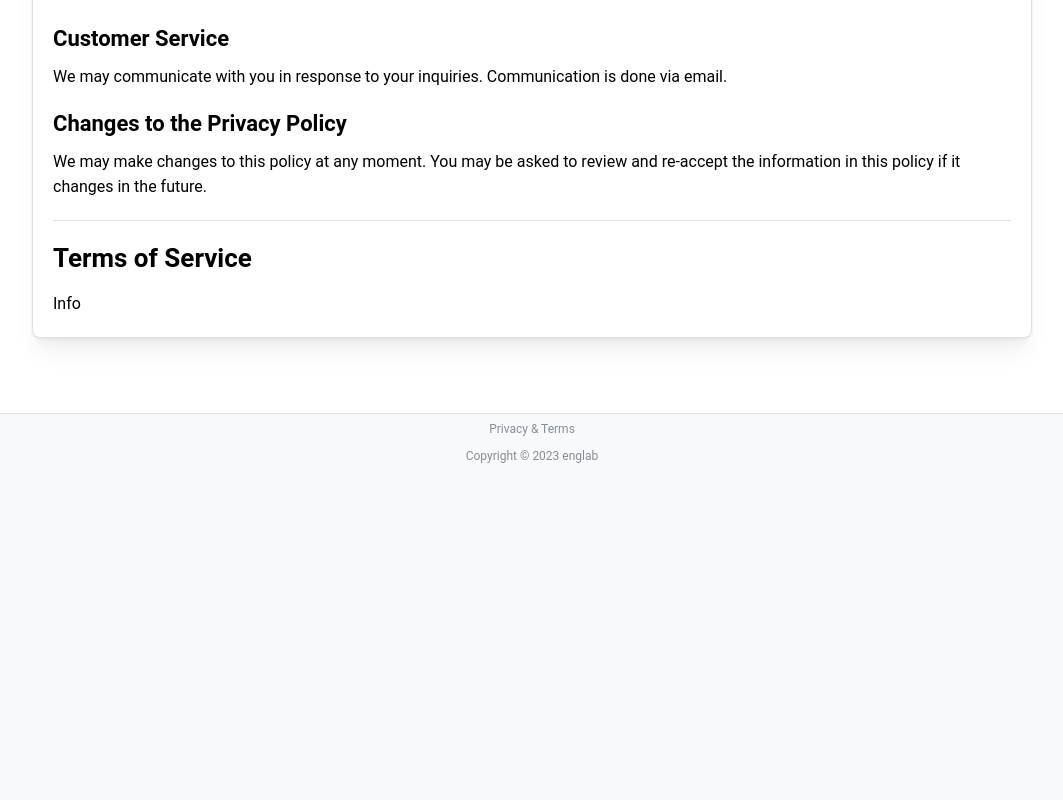
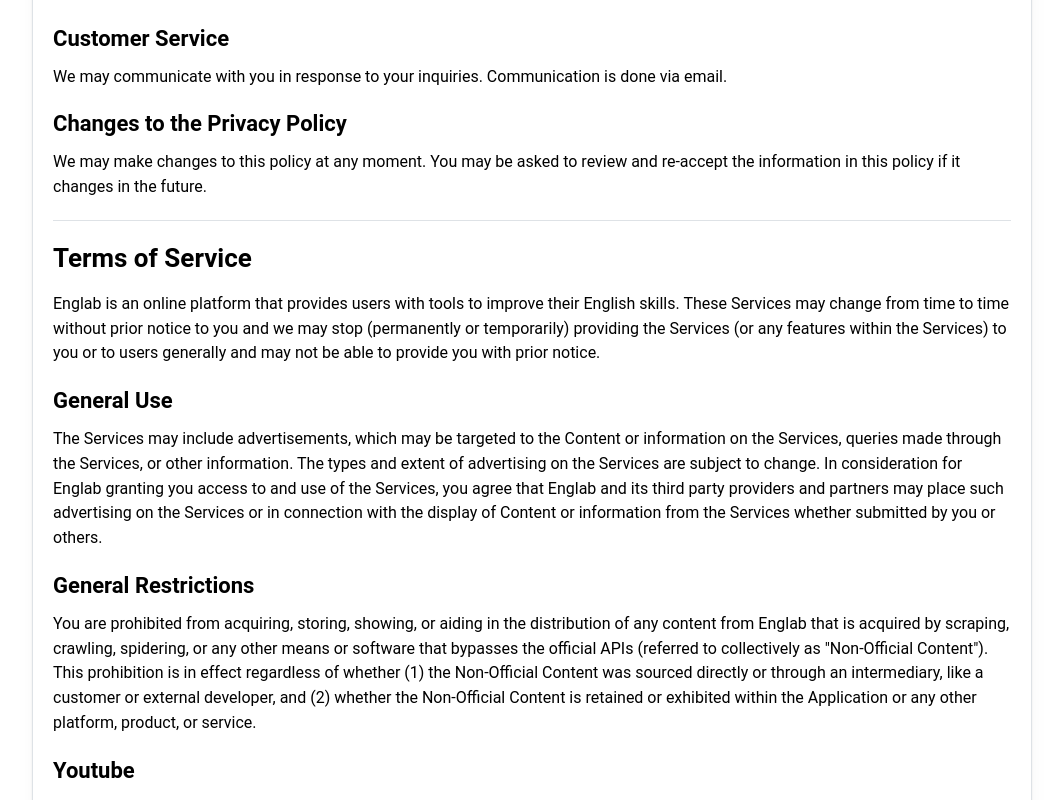
Before and after one commit to englabnet/website, a React (Vite) app: page /terms in a window 1280 px wide. Shown: the part 2000-2800 px from the top of the page, without its empty margins (108-1171 px from the left). Before the commit the page ends 2473 px from the top, so only its background shows below. Built offline with nearby package versions, Linux system fonts and the light colour scheme; a web font is replaced by a local one; what react-google-recaptcha-v3 would draw is missing.

Commit message:
added terms of service

```diff
--- a/src/pages/TermPage.jsx
+++ b/src/pages/TermPage.jsx
@@ -9,7 +9,7 @@
       <Title order={2}>Privacy Policy</Title>
       <Space h="md" />
       <Text>
-        Welcome to englab. Your privacy is important to us.
+        Welcome to Englab. Your privacy is important to us.
         This Privacy Policy provides information about the personal data we collect from you, how we use it,
         and how it is protected when you use our website.
         By using our site, you consent to our data practices.
@@ -135,7 +135,107 @@
       <Title order={2}>Terms of Service</Title>
       <Space h="md" />
       <Text>
-        Info
+        Englab is an online platform that provides users with tools to improve their English skills.
+        These Services may change from time to time without prior notice to you and we may stop (permanently or temporarily)
+        providing the Services (or any features within the Services) to you or to users generally and may not be able to provide you with prior notice.
+      </Text>
+      <Space h="lg" />
+      <Title order={3}>General Use</Title>
+      <Space h="xs" />
+      <Text>
+        The Services may include advertisements, which may be targeted to the Content or information on the Services,
+        queries made through the Services, or other information. The types and extent of advertising on the Services are
+        subject to change. In consideration for Englab granting you access to and use of the Services,
+        you agree that Englab and its third party providers and partners may place such advertising on the Services
+        or in connection with the display of Content or information from the Services whether submitted by you or others.
+      </Text>
+      <Space h="lg" />
+      <Title order={3}>General Restrictions</Title>
+      <Space h="xs" />
+      <Text>
+        You are prohibited from acquiring, storing, showing, or aiding in the distribution of any content from Englab
+        that is acquired by scraping, crawling, spidering, or any other means or software that bypasses the official APIs
+        (referred to collectively as &quot;Non-Official Content&quot;). This prohibition is in effect regardless of whether (1)
+        the Non-Official Content was sourced directly or through an intermediary, like a customer or external developer,
+        and (2) whether the Non-Official Content is retained or exhibited within the Application or any other platform,
+        product, or service.
+      </Text>
+      <Space h="lg" />
+      <Title order={3}>Youtube</Title>
+      <Space h="xs" />
+      <Text>
+        Englab uses YouTube API Services to gather content and to play videos.
+        As such, users are agreeing to be bound by the <Link target="_blank" to={'https://www.youtube.com/t/terms'}>YouTube Terms of Service</Link>.
+      </Text>
+      {/*<Space h="lg" />*/}
+      {/*<Title order={3}>Englab Account</Title>*/}
+      {/*<Space h="xs" />*/}
+      {/*<Text>*/}
+      {/*  TBD*/}
+      {/*</Text>*/}
+      <Space h="lg" />
+      <Title order={3}>Content Owner</Title>
+      <Space h="xs" />
+      <Text>
+        Content owners that wish to delete their content from Englab can do so by submitting a request via email.
+      </Text>
+      {/*<Space h="lg" />*/}
+      {/*<Title order={3}>Registration</Title>*/}
+      {/*<Space h="xs" />*/}
+      {/*<Text>*/}
+      {/*  TBD*/}
+      {/*</Text>*/}
+      <Space h="lg" />
+      <Title order={3}>Disclaimer</Title>
+      <Space h="xs" />
+      <Text>
+        ENGLAB.NET endeavors to offer precise information on its website, but does not guarantee the accuracy of such information.
+        ENGLAB.NET reserves the right to modify its services at any time without prior notice. Periodic updates to the website may be made by ENGLAB.NET.
+        The Terms of Service (TOS) provided here represent the complete agreement regarding the usage of the ENGLAB.NET website.
+        ENGLAB.NET may update these TOS at any time without providing notice. All rights not explicitly granted in these TOS are reserved by ENGLAB.NET.
+      </Text>
+      <Space h="xs" />
+      <Text>
+        ALL INFORMATION ON THIS SITE IS PROVIDED &quot;AS IS&quot; WITH ALL FAULTS WITHOUT WARRANTY OF ANY KIND, EITHER EXPRESS OR IMPLIED.
+        ENGLAB.NET DISCLAIMS ALL WARRANTIES, EXPRESS OR IMPLIED, INCLUDING, WITHOUT LIMITATION, THOSE OF MERCHANTABILITY, FITNESS FOR A PARTICULAR PURPOSE AND NONINFRINGEMENT
+      </Text>
+      <Space h="lg" />
+      <Title order={3}>Copyright</Title>
+      <Space h="xs" />
+      <Text>
+        All content and materials available on the ENGLAB.NET website, including but not limited to texts, images, logos,
+        graphics, software, documents, and services (collectively referred to as &quot;Materials&quot;),
+        are the copyrighted property of ENGLAB.NET and any third-party content providers.
+        Unauthorized copying, reproduction, distribution, republication, downloading, display, posting,
+        or transmission of any Materials from ENGLAB.NET in any form or by any means is strictly prohibited without prior
+        express written consent from ENGLAB.NET.
+      </Text>
+      <Space h="xs" />
+      <Text>
+        Commercial exploitation of ENGLAB.NET Materials without the express written permission of ENGLAB.NET is also not allowed.
+        No part of the ENGLAB.NET website grants any license or right under ENGLAB.NET&apos;s intellectual property, except as explicitly specified.
+      </Text>
+      <Space h="xs" />
+      <Text>
+        Users are responsible for acquiring the necessary permissions for any utilization of ENGLAB.NET Materials.
+        ENGLAB.NET allows the use of its Materials for personal, non-commercial purposes under certain conditions,
+        such as the inclusion of copyright and permission notices in the used Materials, ensuring that the Materials
+        are used strictly for personal, non-commercial aims, and that the Materials are not altered in any form.
+      </Text>
+      <Space h="xs" />
+      <Text>
+        The permission to use ENGLAB.NET Materials is subject to immediate revocation without notice if the
+        Terms of Service (TOS) are violated. Upon revocation, any downloaded or printed Materials must be promptly destroyed.
+      </Text>
+      <Space h="xs" />
+      <Text>
+        Unauthorized usage of Materials from ENGLAB.NET may breach copyright, trademark, and privacy laws.
+      </Text>
+      <Space h="lg" />
+      <Title order={3}>Contact Us</Title>
+      <Space h="xs" />
+      <Text>
+        If you have any questions, please contact us directly at: <Link to="mailto: contact@englab.net">contact@englab.net</Link>
       </Text>
     </ResponsivePaper>
   );
```
